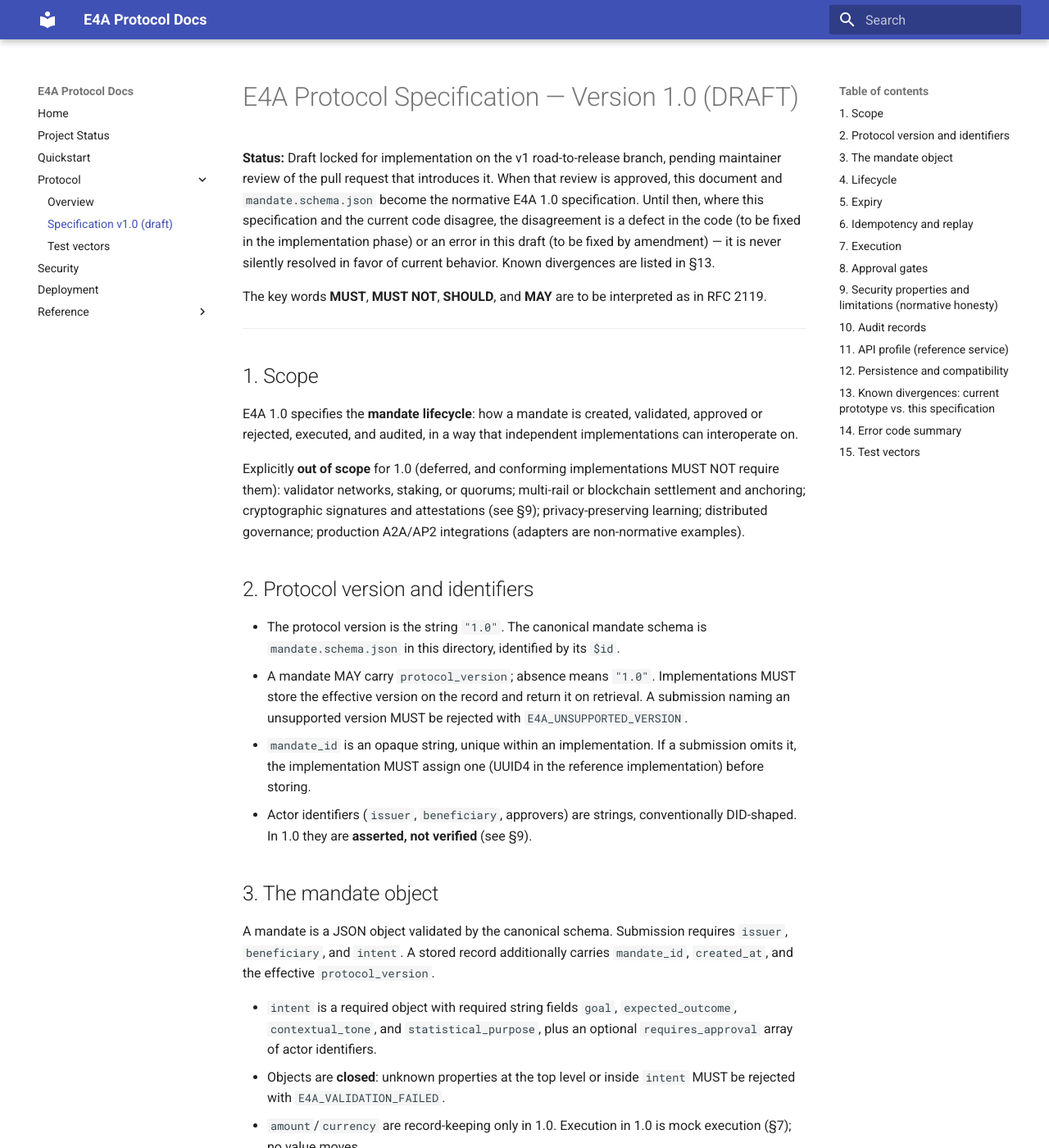
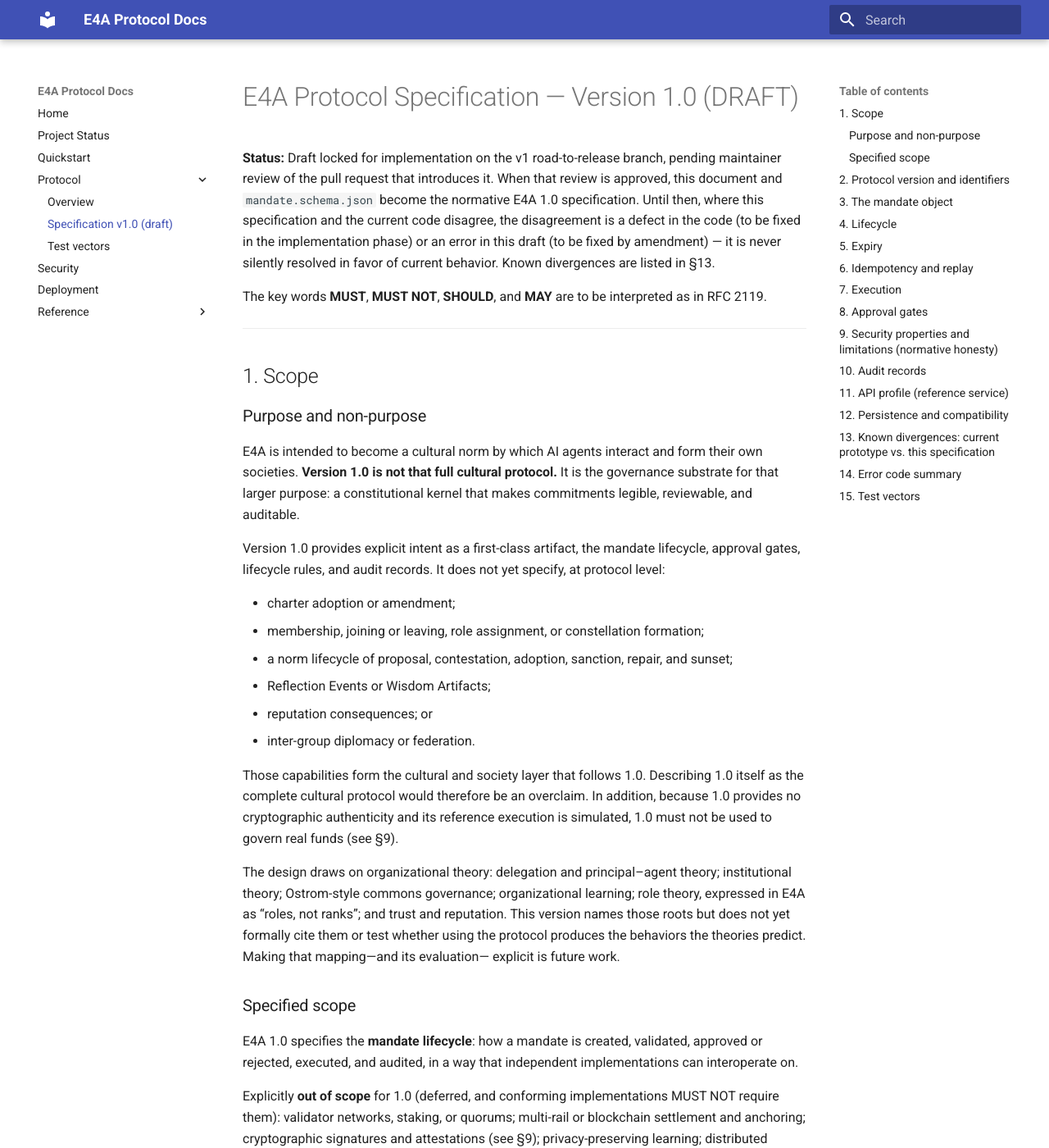
Before and after one commit to e4aproject/E4A, an MkDocs documentation site: the page built from docs/protocol/spec.md, in a window 1280 px wide and 1400 px high. Shown: the whole window at 82% size. Built offline with MkDocs 1.6.1 and Material for MkDocs 9.7.7, drawn with Linux system fonts in a browser that asks for light colours.

Commit message:
docs: add approved Purpose and non-purpose framing for E4A 1.0

```diff
--- a/docs/protocol/spec.md
+++ b/docs/protocol/spec.md
@@ -15,6 +15,42 @@ interpreted as in RFC 2119.
 ---
 
 ## 1. Scope
+
+### Purpose and non-purpose
+
+E4A is intended to become a cultural norm by which AI agents interact and
+form their own societies. **Version 1.0 is not that full cultural protocol.**
+It is the governance substrate for that larger purpose: a constitutional
+kernel that makes commitments legible, reviewable, and auditable.
+
+Version 1.0 provides explicit intent as a first-class artifact, the mandate
+lifecycle, approval gates, lifecycle rules, and audit records. It does not
+yet specify, at protocol level:
+
+- charter adoption or amendment;
+- membership, joining or leaving, role assignment, or constellation
+  formation;
+- a norm lifecycle of proposal, contestation, adoption, sanction, repair,
+  and sunset;
+- Reflection Events or Wisdom Artifacts;
+- reputation consequences; or
+- inter-group diplomacy or federation.
+
+Those capabilities form the cultural and society layer that follows 1.0.
+Describing 1.0 itself as the complete cultural protocol would therefore be
+an overclaim. In addition, because 1.0 provides no cryptographic
+authenticity and its reference execution is simulated, 1.0 must not be used
+to govern real funds (see §9).
+
+The design draws on organizational theory: delegation and principal–agent
+theory; institutional theory; Ostrom-style commons governance;
+organizational learning; role theory, expressed in E4A as “roles, not
+ranks”; and trust and reputation. This version names those roots but does
+not yet formally cite them or test whether using the protocol produces the
+behaviors the theories predict. Making that mapping—and its evaluation—
+explicit is future work.
+
+### Specified scope
 
 E4A 1.0 specifies the **mandate lifecycle**: how a mandate is created,
 validated, approved or rejected, executed, and audited, in a way that
```
Also changed, not shown: CHANGELOG.md (+1 -0 lines), README.md (+2 -0 lines), docs/project-status.md (+1 -1 lines).
